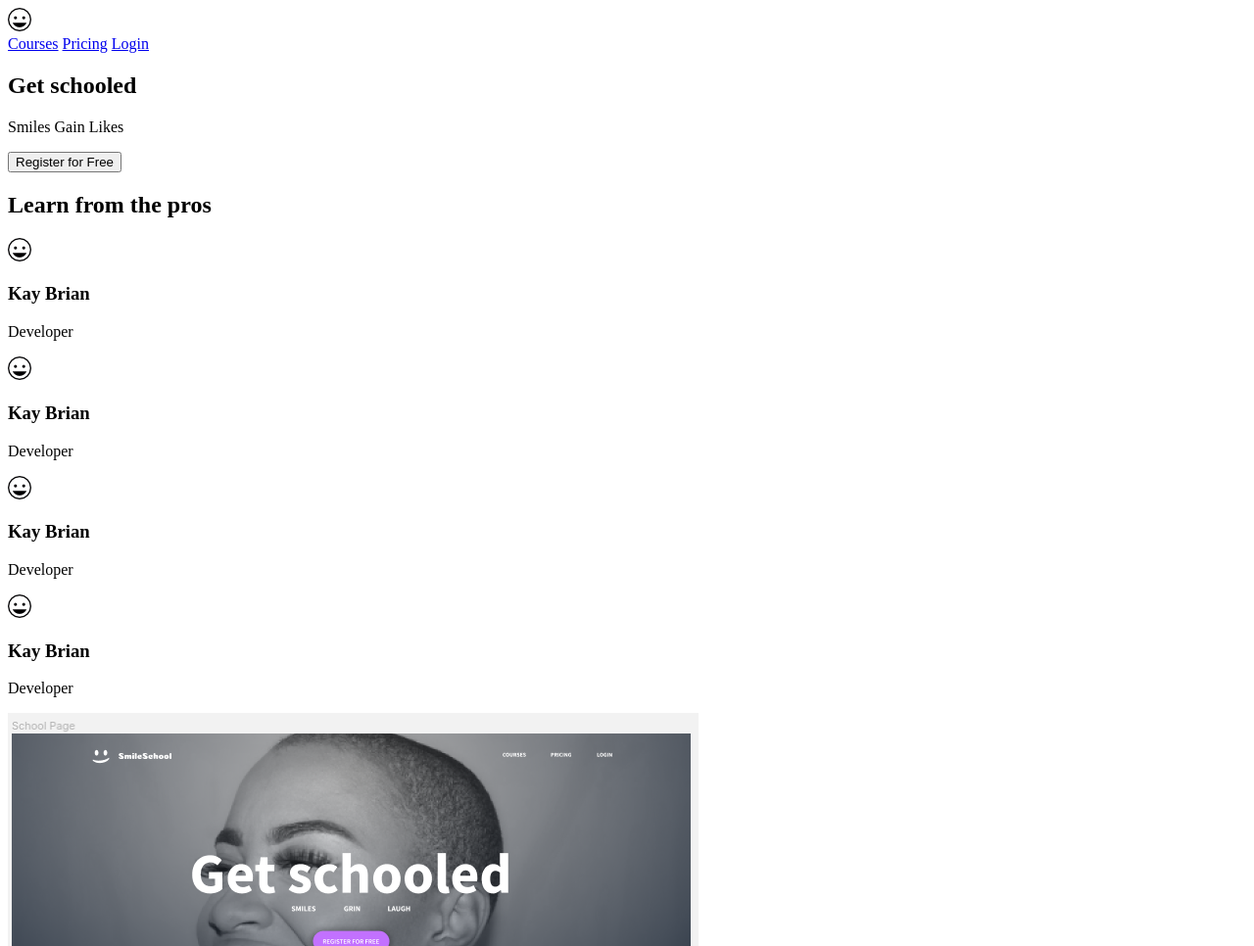
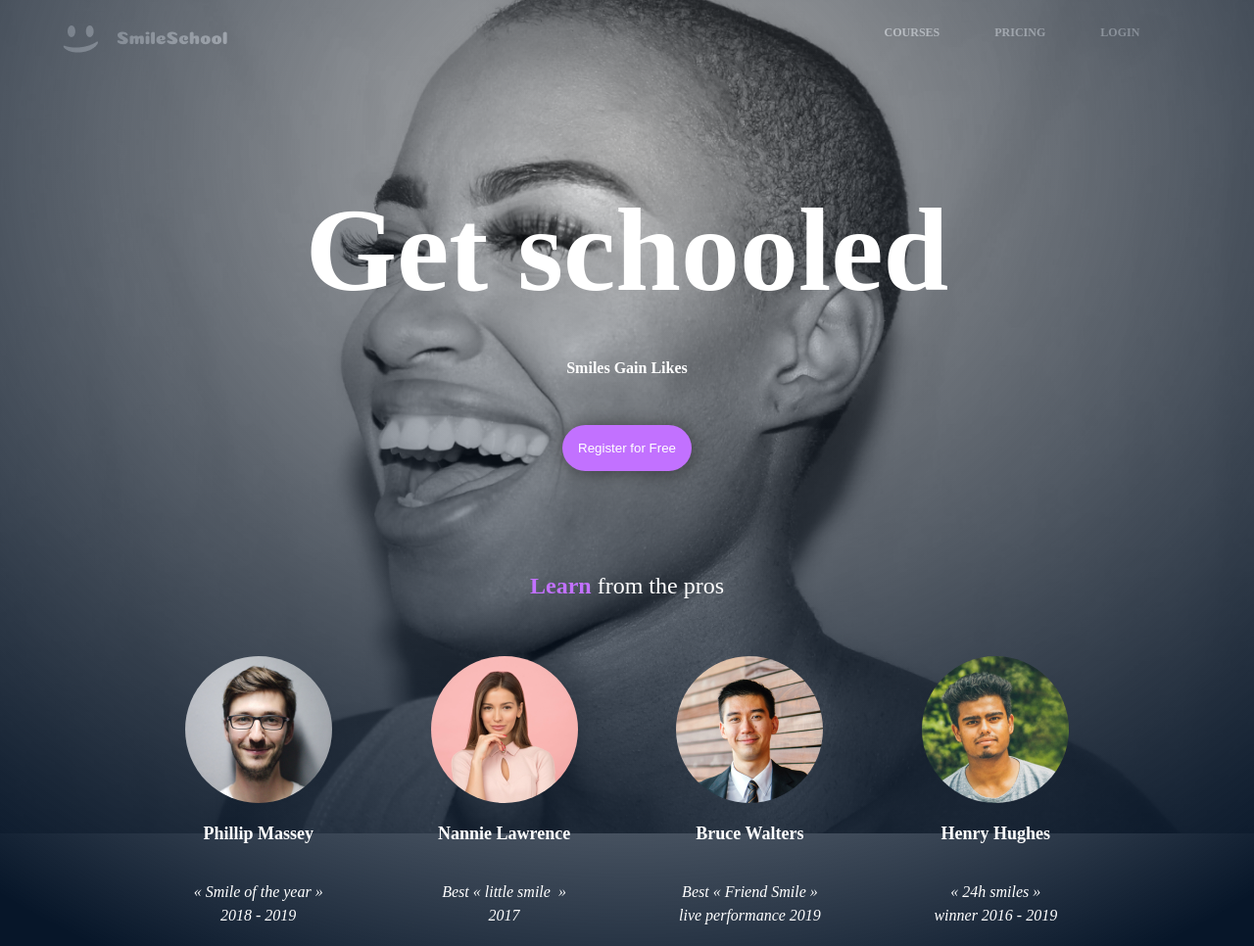
Before and after one commit to kaybrian/alu-web-development, a plain HTML site: page css_advanced/index.html in a window 1280 px wide. Shown: the top 966 px of the page at 98% size. Drawn offline with Linux system fonts and the light colour scheme.

Commit message:
startign to style the page

```diff
--- a/css_advanced/index.html
+++ b/css_advanced/index.html
@@ -12,10 +12,10 @@
     <header>
         <div>
             <a href="#">
-                <img src="./images/simle.png"  alt="smile logo">
+                <img src="./images/logo.png" class="logo"  alt="smile logo">
             </a>
         </div>
-        <div>
+        <div class="urls">
             <a href="#">Courses</a>
             <a href="#">Pricing</a>
             <a href="#">Login</a>
@@ -23,34 +23,36 @@
     </header>
 
     <main>
-        <section>
-            <div>
+        <section class="leading">
+            <div class="learn">
                 <h1>Get schooled</h1>
                 <p>Smiles Gain Likes</p>
                 <button>Register for Free</button>
             </div>
-            <div>
-                <h2>Learn from the pros</h2>
-                <div>
-                    <div>
-                        <img src="./images/simle.png" alt="profile">
-                        <h3>Kay Brian</h3>
-                        <p>Developer</p>
+            <div class="courses">
+                <h2><span class="dcolor">Learn</span> from the pros</h2>
+                <div class="testim">
+                    <div class="testimCard">
+                        <img src="./images/philip.png" alt="profile">
+                        <h3>Phillip Massey</h3>
+                        <p>« Smile of the year » <br>
+                           2018 - 2019</p>
                     </div>
-                    <div>
-                        <img src="./images/simle.png" alt="profile">
-                        <h3>Kay Brian</h3>
-                        <p>Developer</p>
+                    <div class="testimCard">
+                        <img src="./images/nannie.png" alt="profile">
+                        <h3>Nannie Lawrence</h3>
+                        <p>Best « little smile  » <br>
+                            2017</p>
                     </div>
-                    <div>
-                        <img src="./images/simle.png" alt="profile">
-                        <h3>Kay Brian</h3>
-                        <p>Developer</p>
+                    <div class="testimCard">
+                        <img src="./images/bruce.png" alt="profile">
+                        <h3>Bruce Walters</h3>
+                        <p>Best « Friend Smile » <br>live performance 2019</p>
                     </div>
-                    <div>
-                        <img src="./images/simle.png" alt="profile">
-                        <h3>Kay Brian</h3>
-                        <p>Developer</p>
+                    <div class="testimCard">
+                        <img src="./images/henry.png" alt="profile">
+                        <h3>Henry Hughes</h3>
+                        <p>« 24h smiles »<br> winner 2016 - 2019</p>
                     </div>
                 </div>
             </div>
@@ -58,9 +60,9 @@
 
 
         <!-- this is the quote section -->
-        <section>
-            <div>
-                <img src="./images/school.png" alt="">
+        <section class="quote">
+            <div class="quote-part">
+                <img src="./images/school.png" class="profile" alt="">
                 <div>
                     <blockquote>HEllo people i love you </blockquote>
                     <p>kay brian </p>
--- a/css_advanced/styles.css
+++ b/css_advanced/styles.css
@@ -0,0 +1,169 @@
+body {
+    padding: 0;
+    margin: 0;
+    font-family: "Source Sans Pro";
+    font-style: normal;
+}
+
+header {
+    display: flex;
+    flex-direction: row;
+    flex: auto;
+    background-image: url("./images/banner.png");
+    background-repeat: no-repeat;
+    background-size: cover;
+    padding: 2% 5% 2% 5%;
+    filter: grayscale(100%);
+    position: absolute;
+    left: -0.025%;
+    right: -0.025%;
+    top: 0%;
+    justify-content: space-between;
+    bottom: -26.48%;
+    height: 100vh;
+
+}
+
+.urls {
+    font-weight: 700;
+    font-size: 12px;
+
+}
+
+
+.urls>a {
+    font-weight: 700;
+    font-size: 12px;
+    line-height: 15px;
+    color: #FFFFFF;
+    padding-right: 53px;
+    text-transform: uppercase;
+    text-decoration: none;
+}
+
+.leading {
+    left: 20%;
+    right: 20%;
+    display: flex;
+    flex-direction: column;
+    margin-bottom: -2.2rem;
+    background-blend-mode: color;
+    background: rgba(0, 0, 0, 1);
+    background: radial-gradient(85.9% 85.9% at 50% 14.1%,
+            rgba(41, 48, 61, 0.0001) 0%,
+            #071629 100%);
+    color: white;
+}
+
+.learn {
+    display: flex;
+    flex-direction: column;
+    padding-top: 5rem;
+}
+
+.learn>h1 {
+    height: 151px;
+    font-weight: 700;
+    font-size: 120px;
+    line-height: 151px;
+    text-align: center;
+    color: #ffffff;
+    z-index: 20;
+}
+
+.learn>p {
+    height: 20px;
+    position: relative;
+    margin-top: -5%;
+    text-align: center;
+    font-weight: 700;
+    font-size: 16px;
+    line-height: 20px;
+    color: #ffffff;
+    display: flex;
+    justify-content: space-around;
+    margin-left: 38%;
+    margin-right: 38%;
+}
+
+.learn>button {
+    background: #c271ff;
+    border-radius: 25px;
+    border: none;
+    padding: 0.7rem;
+    color: white;
+    font-weight: 500;
+    box-shadow: 0px 1px 20px rgba(0, 0, 0, 0.5);
+    position: relative;
+    align-self: center;
+    margin: 2rem;
+    padding: 1rem;
+}
+
+.dcolor {
+    color: #c271ff;
+}
+
+.courses {
+    padding: 1%;
+    display: flex;
+    flex-direction: column;
+    z-index: 20;
+}
+
+.courses>h2 {
+    align-self: center;
+    padding: 2rem;
+    font-weight: 300;
+    line-height: 40px;
+}
+
+.courses .dcolor {
+    font-weight: 700;
+}
+
+.testim {
+    display: flex;
+    flex-direction: row;
+    justify-content: center;
+}
+
+.testimCard {
+    width: 20%;
+    margin-bottom: 7rem;
+    display: flex;
+    flex-direction: column;
+    justify-content: center;
+    align-items: center;
+}
+
+.testimCard>img {
+    border-radius: 50%;
+    max-width: 80%;
+}
+
+.testimCard > h3 {
+    font-style: normal;
+    font-weight: 900;
+    font-size: 18px;
+    line-height: 27px;
+    text-align: center;
+    color: #FFFFFF;
+}
+
+.testimCard>p {
+    height: 48px;
+    font-family: 'Source Sans Pro';
+    font-style: italic;
+    font-weight: 400;
+    font-size: 16px;
+    line-height: 24px;
+    text-align: center;
+    color: #FFFFFF;
+}
+main{
+    position: relative;
+    display: flex;
+    flex-direction: column;
+    margin: 0;
+}
```
Also changed, not shown: css_advanced/images/avatar.png (added), css_advanced/images/banner.png (added), css_advanced/images/bruce.png (added), css_advanced/images/henry.png (added), css_advanced/images/logo.png (added), css_advanced/images/nannie.png (added), css_advanced/images/philip.png (added), css_advanced/images/philip_sm.png (added), css_advanced/images/play.png (added), css_advanced/images/preview_diag.png (added), css_advanced/images/preview_hap.png (added), css_advanced/images/preview_nat.png (added), css_advanced/images/preview_sad.png (added).
